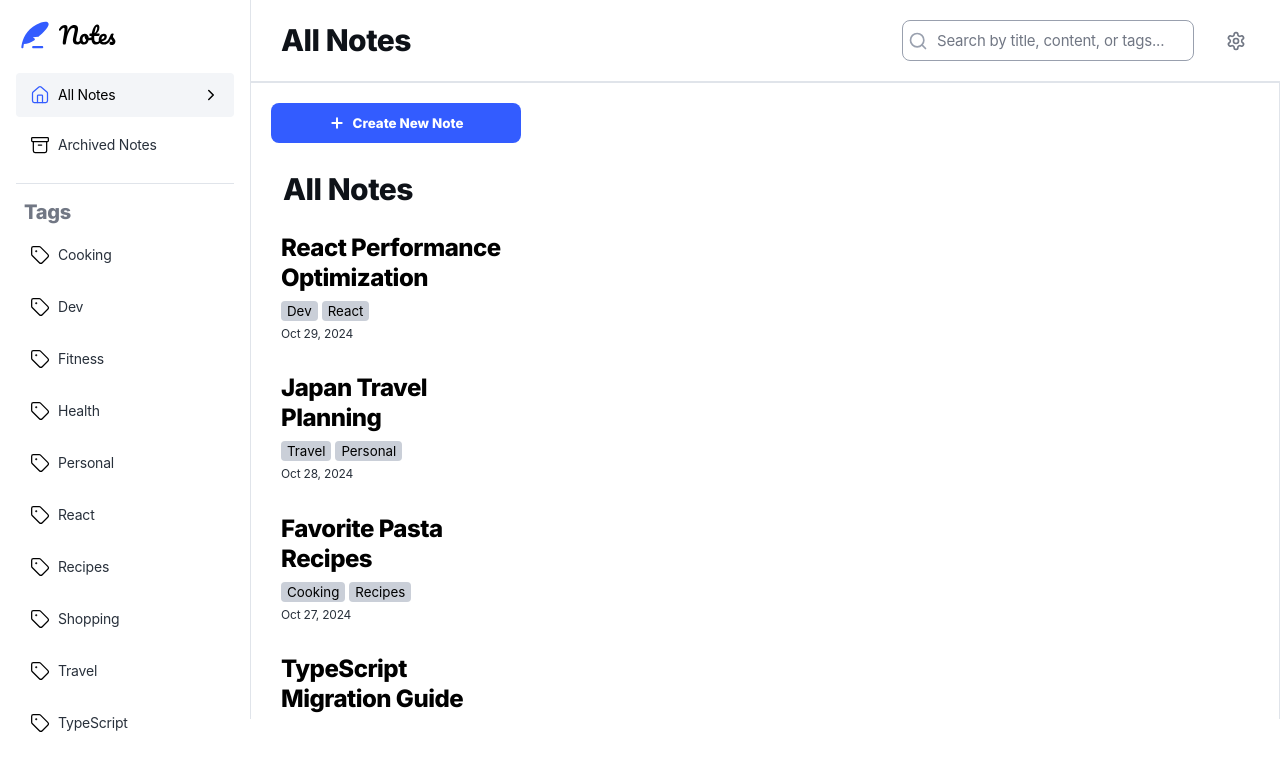
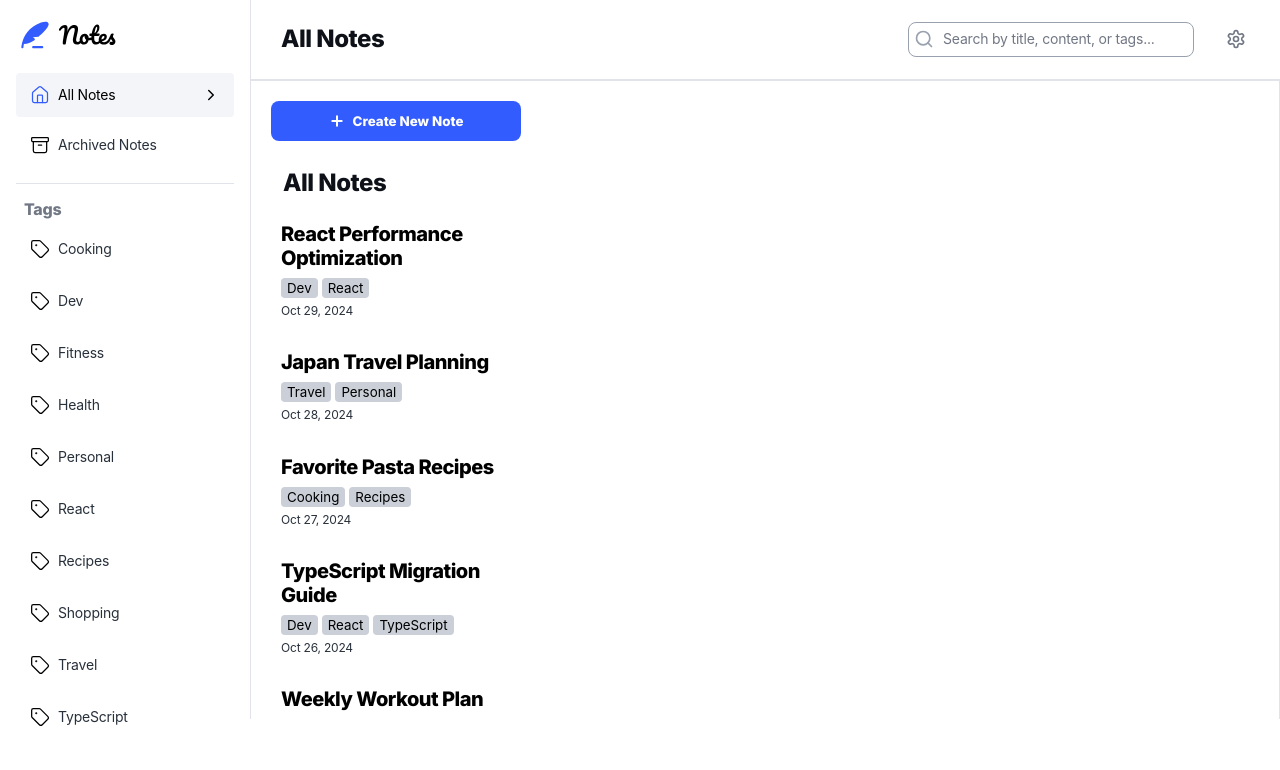
Before and after one commit to orafael93/note-taking, a React (Vite) app: page / in a window 1280 px wide. Shown: the top 770 px of the page. Built offline with nearby package versions, Linux system fonts and the light colour scheme; a web font is replaced by a local one.

Commit message:
feat: remove default styles from some tags

```diff
--- a/src/styles/global.ts
+++ b/src/styles/global.ts
@@ -183,39 +183,6 @@ export const GlobalStyle = createGlobalStyle`
     margin-bottom: var(--space-lg);
   }
 
-  h1 {
-    font-size: var(--font-h-xl);
-    line-height: var(--lh-heading);
-  }
-
-  h2 {
-    font-size: var(--font-h-lg);
-    line-height: var(--lh-heading);
-  }
-
-  h3 {
-    font-size: var(--font-h-md);
-    line-height: var(--lh-heading);
-  }
-
-  h4 {
-    font-size: var(--font-h-sm);
-    line-height: var(--lh-heading);
-  }
-
-  p {
-    margin-bottom: var(--space-sm);
-  }
-
-  small {
-    font-size: var(--font-caption);
-  }
-
-  input {
-    font-size: var(--font-body-sm);
-    line-height: var(--lh-body);
-  }
-
   --current-font: 'Inter', sans-serif;
 
   --color-base: #000;
```
